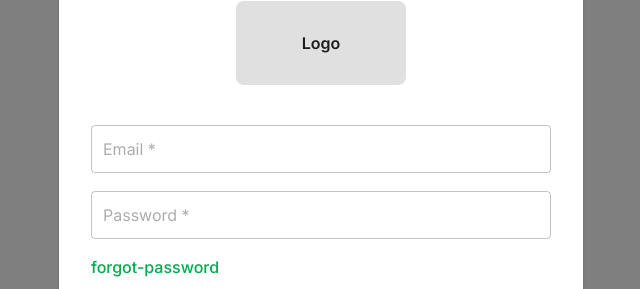
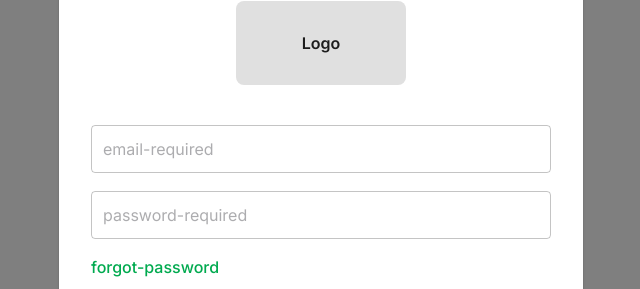
Before and after one commit to sina-salahshour/tug-assessment, a Next.js app: page /en/auth/login in a window 1280 px wide. Shown: the part 148-437 px from the top of the page, without its empty margins (319-959 px from the left). Built offline with nearby package versions, Linux system fonts and the light colour scheme; no server answers; what i18next-resources-to-backend would draw is missing.

Commit message:
fix(auth): translate input placeholders

```diff
--- a/src/app/i18n/locales/en/auth.json
+++ b/src/app/i18n/locales/en/auth.json
@@ -5,5 +5,7 @@
   "or": "Or",
   "login-with-google": "LOGIN WITH GOOGLE",
   "email-validation-message": "email is not valid",
-  "password-validation-message": "password is required"
+  "password-validation-message": "password is required",
+  "email-required": "Email *",
+  "password-required": "Password *"
 }
--- a/src/features/auth/login-page.tsx
+++ b/src/features/auth/login-page.tsx
@@ -90,7 +90,7 @@ export function LoginPage() {
 											errors.email?.message as 'email-validation-message',
 										)}
 										error={errors.email != null}
-										placeholder='Email *'
+										placeholder={t('email-required')}
 										required
 										variant='outlined'
 										{...register('email')}
@@ -100,7 +100,7 @@ export function LoginPage() {
 											errors.password?.message as 'password-validation-message',
 										)}
 										error={errors.password != null}
-										placeholder='Password *'
+										placeholder={t('password-required')}
 										required
 										variant='outlined'
 										{...register('password')}
```
